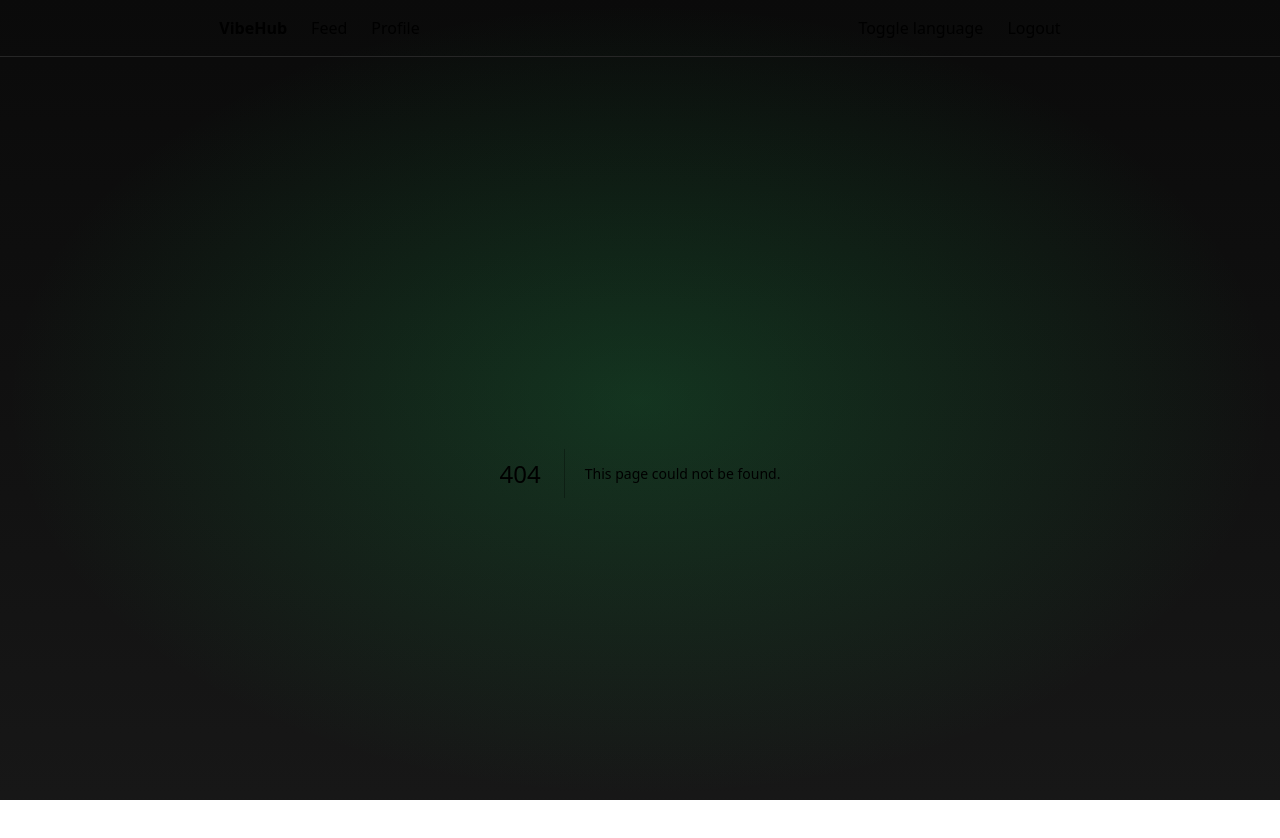
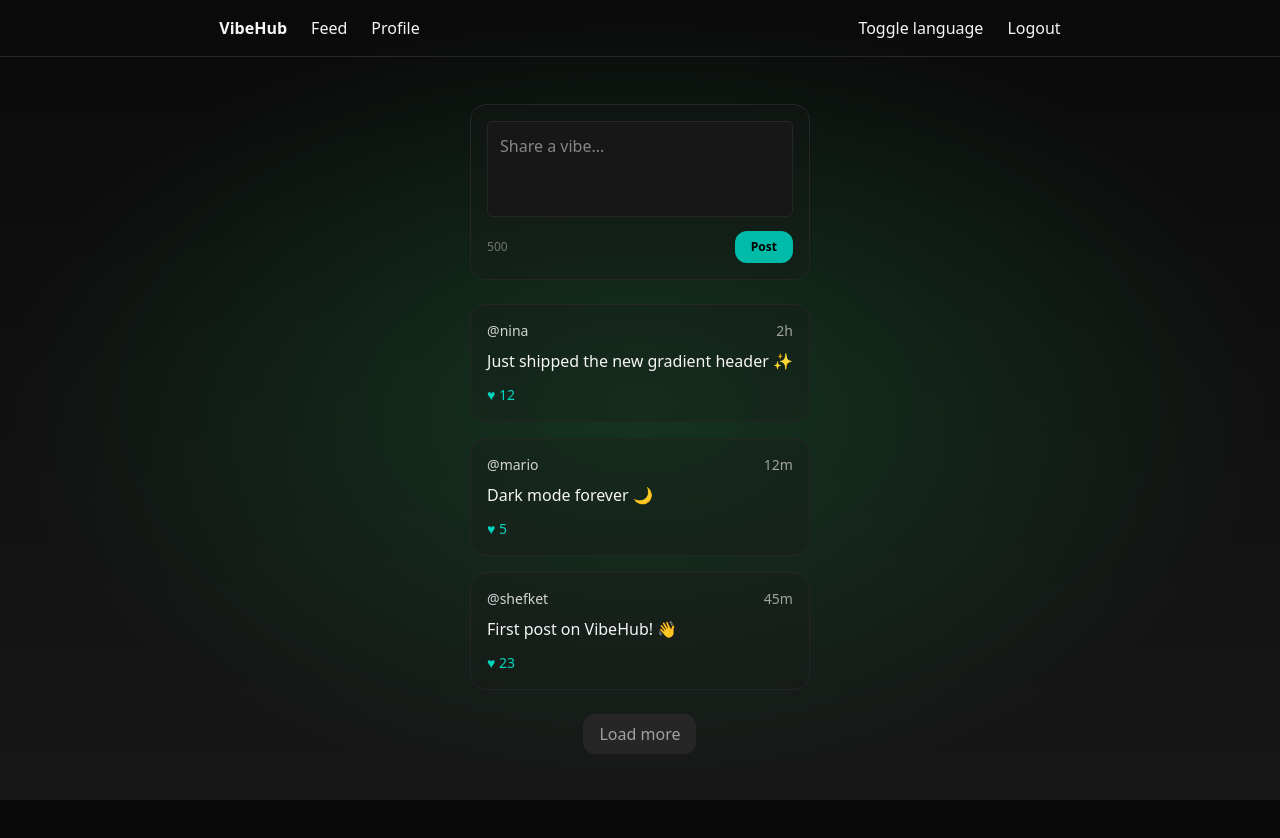
Before and after one commit to shefket-mustafa/VibeHub, a Next.js app in the folder vibehub/: page /feed in a window 1280 px wide. Before the commit this address had no page. Shown: the top 838 px of the page. After the commit the page ends 800 px from the top, so only its background shows below. Built offline with nearby package versions, Linux system fonts and the light colour scheme.

Commit message:
Base scaffold for feed page created

```diff
--- /dev/null
+++ b/vibehub/src/app/feed/page.tsx
@@ -0,0 +1,104 @@
+"use client"
+
+import {  useState } from "react";
+
+type Post = {
+    id: string,
+    authorName: string;
+    content: string;
+    likes: number;
+    createdAt: string; // ISO
+}
+
+const MOCK_POSTS: Post[] = [
+    {
+      id: "p3",
+      authorName: "nina",
+      content: "Just shipped the new gradient header ✨",
+      likes: 12,
+      createdAt: "2h"
+    },
+    {
+      id: "p2",
+      authorName: "mario",
+      content: "Dark mode forever 🌙",
+      likes: 5,
+      createdAt: "12m"
+    },
+    {
+      id: "p1",
+      authorName: "shefket",
+      content: "First post on VibeHub! 👋",
+      likes: 23,
+      createdAt: "45m",
+    },
+  ];
+
+
+  export default function FeedMock() {
+    const [posts, setPosts] = useState<Post[]>(
+      // newest first
+      [...MOCK_POSTS].sort(
+        (a, b) => +new Date(b.createdAt) - +new Date(a.createdAt)
+      )
+    );
+
+
+
+
+
+
+    return (
+      <div className="w-full max-w-xl mx-auto space-y-6">
+        {/* Composer */}
+        <form  className="rounded-2xl border border-neutral-800 p-4 bg-neutral-900/30">
+          <textarea
+            placeholder="Share a vibe..."
+            className="w-full h-24 resize-none rounded-md bg-neutral-900 border border-neutral-800 p-3 outline-none focus:border-teal-500"
+            maxLength={500}
+          />
+          <div className="flex items-center justify-between text-xs text-neutral-500 mt-2">
+            <span>500</span>
+            <button
+              type="submit"
+              className="rounded-xl px-4 py-2 bg-teal-500 text-black font-semibold hover:bg-teal-400 transition disabled:opacity-60"
+            >
+              Post
+            </button>
+          </div>
+        </form>
+
+        {/* Feed list */}
+        <ul className="space-y-4">
+          {posts.map((p) => (
+            <li key={p.id} className="rounded-2xl border border-neutral-800 p-4 bg-neutral-900/30">
+              <div className="flex items-center justify-between text-sm text-neutral-400">
+                <span className="font-medium text-neutral-300">@{p.authorName}</span>
+                <span>{p.createdAt}</span>
+              </div>
+              <p className="mt-2 text-neutral-100 whitespace-pre-wrap">{p.content}</p>
+              <div className="mt-3 flex items-center gap-4">
+                <button
+                  className="text-sm text-teal-400 hover:underline"
+                >
+                  ♥ {p.likes}
+                </button>
+              </div>
+            </li>
+          ))}
+        </ul>
+
+        {/* Load more (mock) */}
+        <div className="flex justify-center">
+          <button
+            type="button"
+            disabled
+            className="rounded-xl px-4 py-2 bg-neutral-800 text-neutral-400 cursor-not-allowed"
+            title="Mock only"
+          >
+            Load more
+          </button>
+        </div>
+      </div>
+    );
+  }
```
